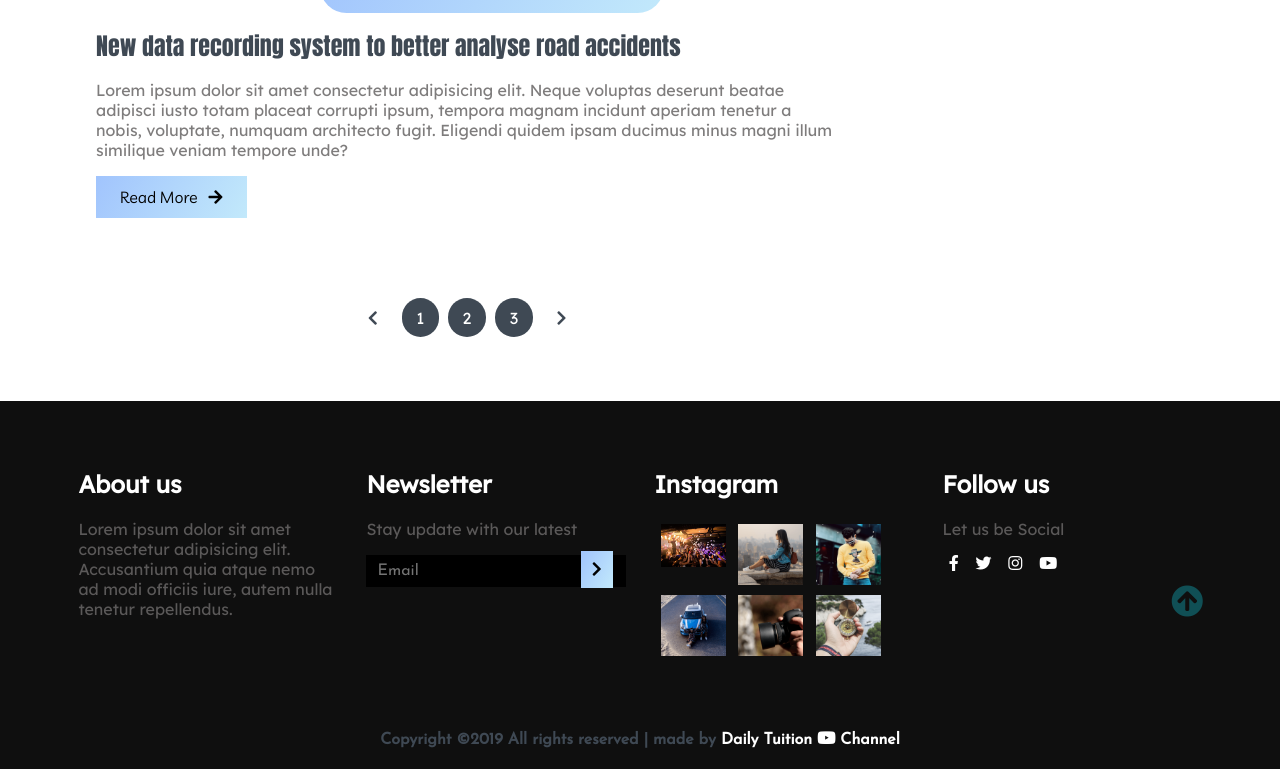
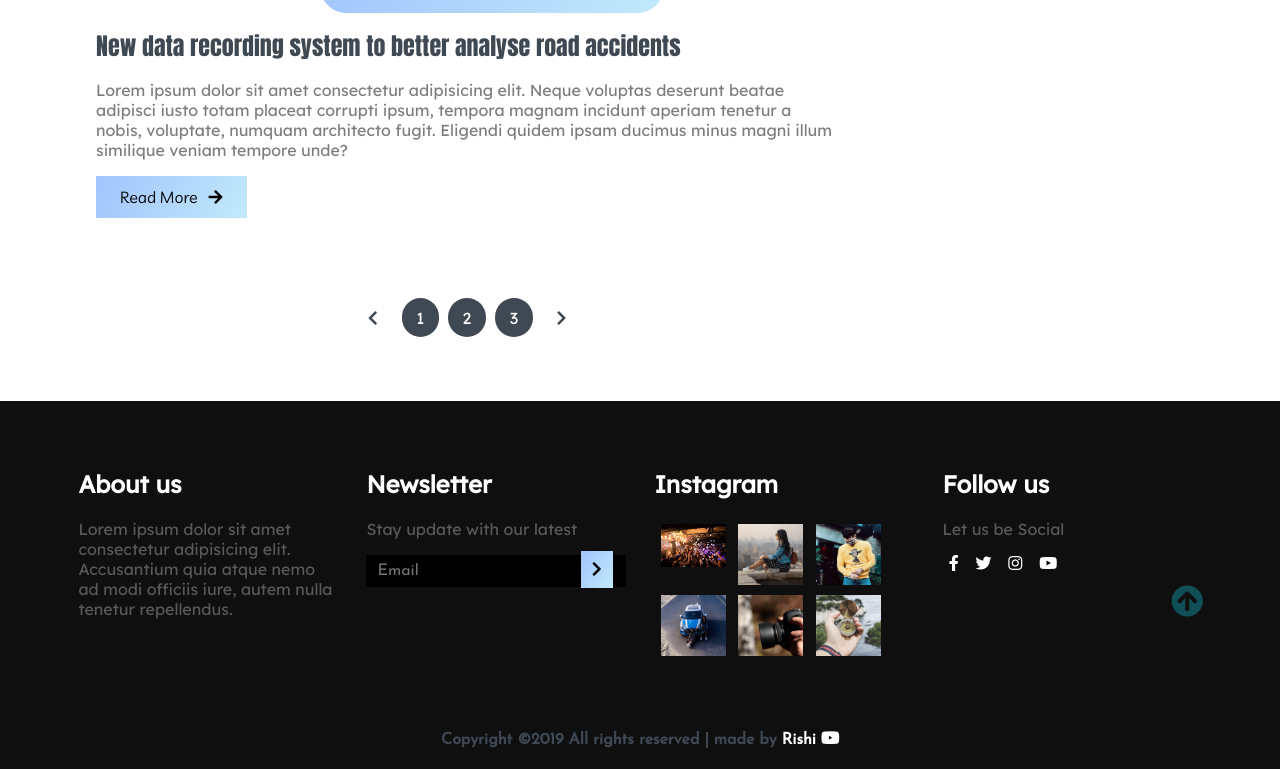
Before and after one commit to rishi-live/Blooger-Website, a plain HTML site: page Index.html in a window 1280 px wide. Shown: the part 4684-5453 px from the top of the page. Drawn offline with Linux system fonts and the light colour scheme.

Commit message:
Add files via upload
change in index page.

```diff
--- a/Index.html
+++ b/Index.html
@@ -414,8 +414,8 @@
         <div class="rights flex-row">
             <h4 class="text-gray">
                 Copyright ©2019 All rights reserved | made by
-                <a href="www.youtube.com/c/dailytuition" target="_black">Daily Tuition <i class="fab fa-youtube"></i>
-                    Channel</a>
+                <a href="www.youtube.com/c/dailytuition" target="_black">Rishi <i class="fab fa-youtube"></i>
+                    </a>
             </h4>
         </div>
         <div class="move-up">
```
